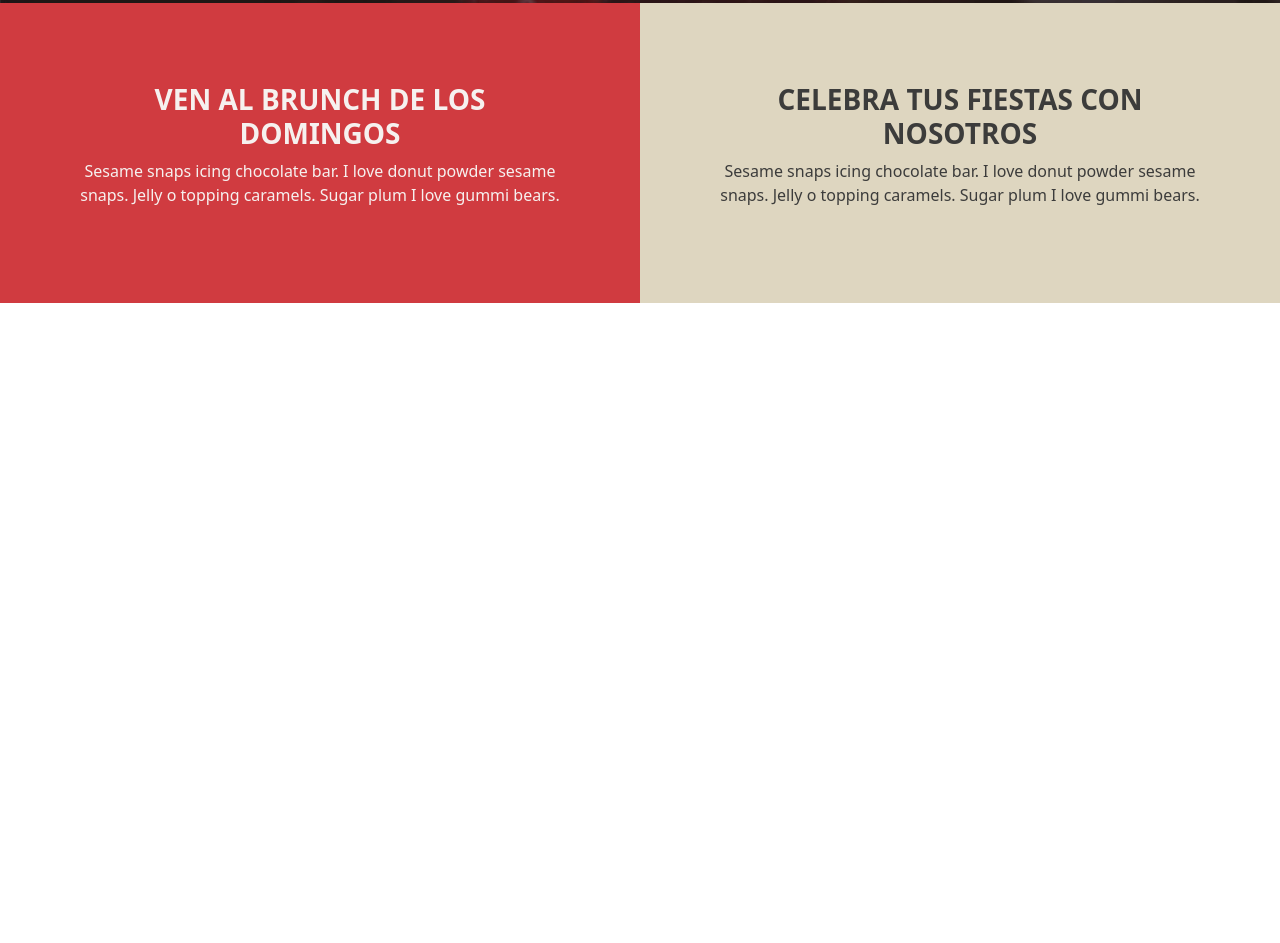
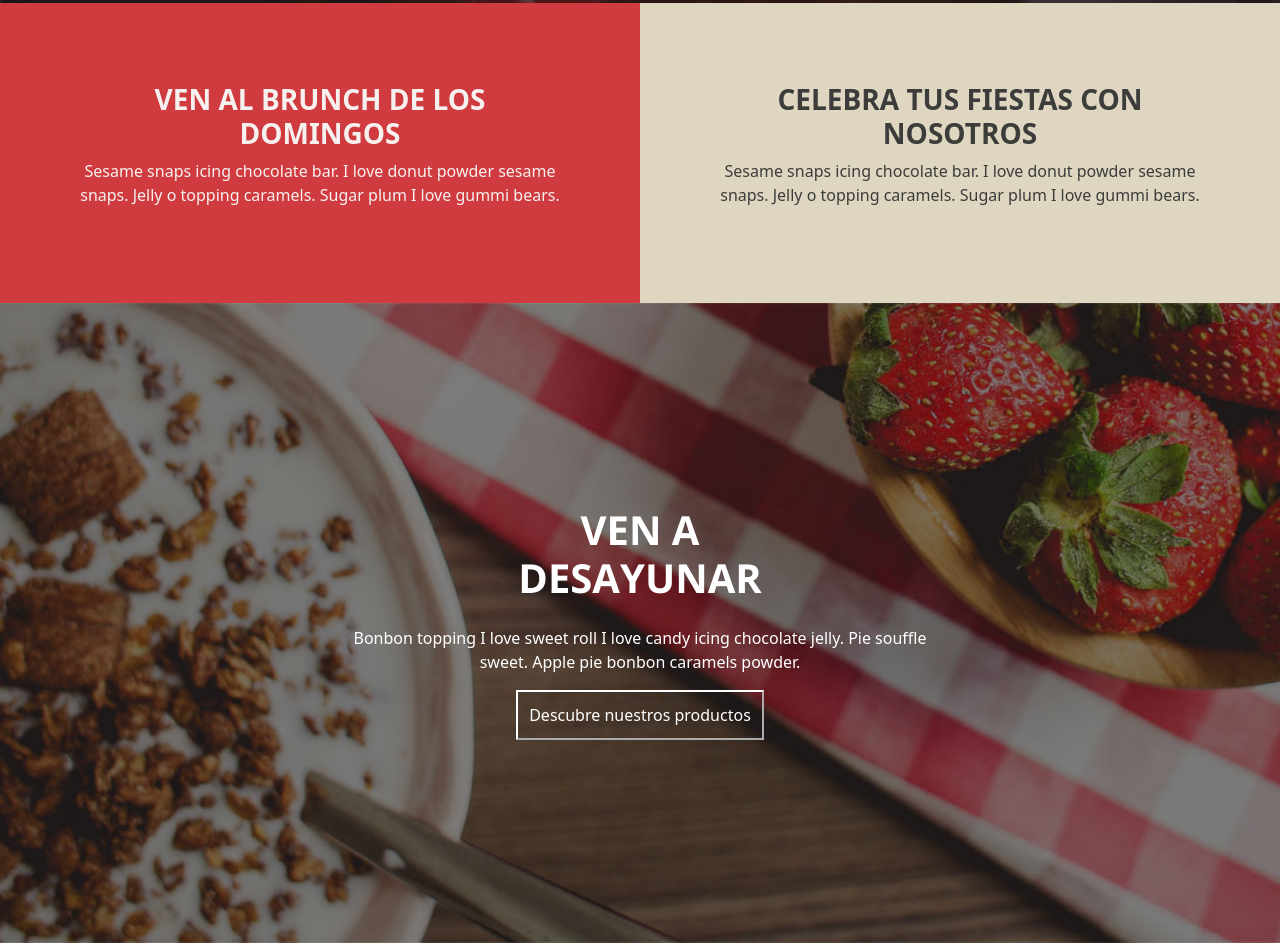
Before and after one commit to alopezbelles/web-cafeter-a, a plain HTML site: page index.html in a window 1280 px wide. Shown: the part 695-1638 px from the top of the page. Before the commit the page ends 998 px from the top, so only its background shows below. Drawn offline with nearby package versions, Linux system fonts and the light colour scheme; a web font is replaced by a local one.

Commit message:
section 3 finish

```diff
--- a/index.html
+++ b/index.html
@@ -47,6 +47,8 @@
     </nav>
     <!-- ---------------------------- -->
 
+    <!-- SECTION 1 ----------------- -->
+
     <div class="section1">
       <h1 class="title1">RECIEN HECHO TODOS LOS DÍAS</h1>
       <!-- <hr> -->
@@ -58,6 +60,8 @@
         lollipop.
       </p>
     </div>
+
+    <!-- SECTION 2 ----------------- -->
 
     <div class="section2">
       <div class="redSection">
@@ -75,5 +79,16 @@
         </p>
       </div>
     </div>
+
+        <!-- SECTION 3 ----------------- -->
+        <div class="section3">
+            <h1 class="title1">VEN A DESAYUNAR</h1>
+            <!-- <hr> -->
+
+            <p class="paragraph1">
+              Bonbon topping I love sweet roll I love candy icing chocolate jelly. Pie souffle sweet. Apple pie bonbon caramels powder.
+            </p>
+            <button>Descubre nuestros productos</button>
+          </div>
   </body>
 </html>
--- a/styles.css
+++ b/styles.css
@@ -47,6 +47,7 @@ hr{
     color: white;
     max-width: 600px;
     margin: 1em;
+    text-align: center;
 
 }
 
@@ -87,3 +88,36 @@ hr{
     text-align: center;
 
 }
+
+@media screen and (max-width: 550px){
+    .section2{
+        flex-direction: column;
+    }
+    .redSection, .lightSection{
+        padding: 2em;
+    }
+}
+
+.section3{
+    background-image: url("/aessets/Fondo2.jpg");
+    background-size: cover;
+    background-position: center;
+    min-height: 80vh;
+    display: flex;
+    flex-direction: column;
+    align-items: center;
+    justify-content: center;
+}
+
+button{
+    background-color: transparent;
+    color: white;
+    border-color: white;
+    border-width: 2px;
+    padding: 0.7em;
+}
+
+button:hover{
+    scale: 1.1;
+    transition: 0.5s;
+}
```
